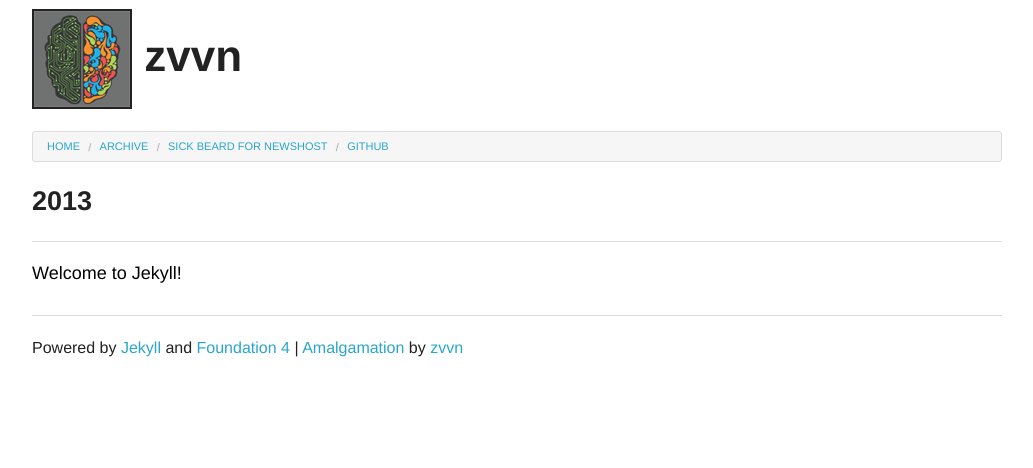
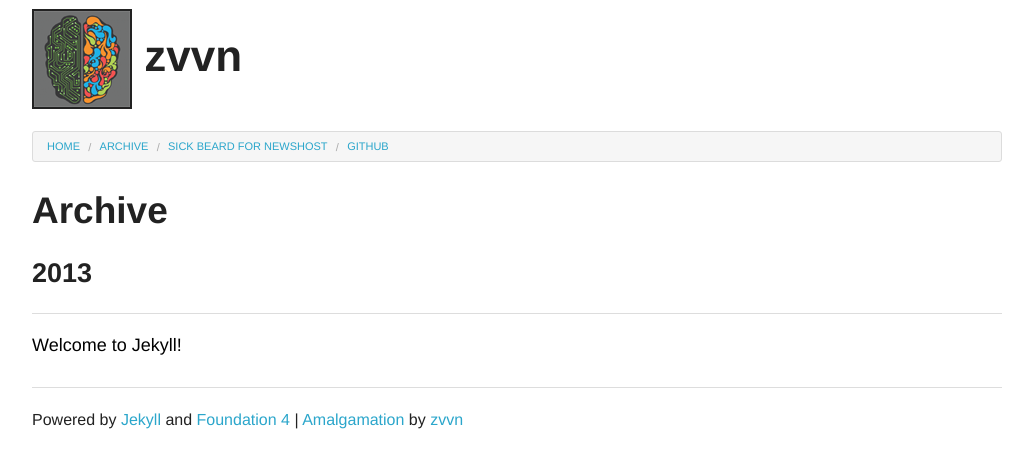
Before and after one commit to hobblygobbly/hobblygobbly.github.io, a Jekyll site: the page built from archive.md, in a window 1280 px wide. Shown: the top 468 px of the page, without its empty margins (123-1156 px from the left). Built offline with Jekyll 4.4.1, drawn with Linux system fonts in a browser that asks for light colours; Markdown is read by kramdown in place of the engine named in the settings.

Commit message:
fixed archive listing

```diff
--- a/_layouts/archive.html
+++ b/_layouts/archive.html
@@ -2,6 +2,8 @@
 
 <div class="row">
 <div class="large-12 columns">
+
+{{ content }}
 
  {% for post in site.posts %}
   {% unless post.next %}
--- a/archive.md
+++ b/archive.md
@@ -1,6 +1,8 @@
 ---
 layout: archive
 permalink: /archive/index.html
-title: Articles
+title: Archive
 tagline: A List of Posts
 ---
+
+## Archive
```
